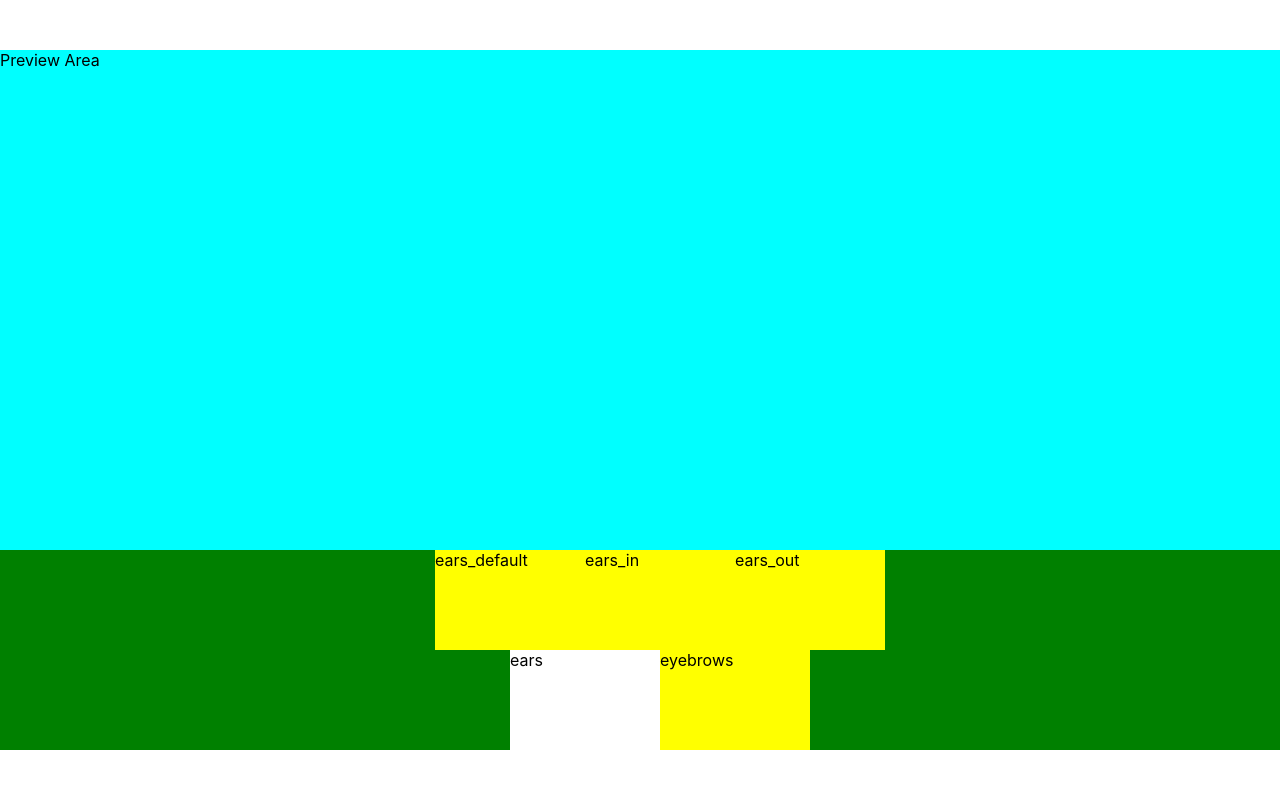
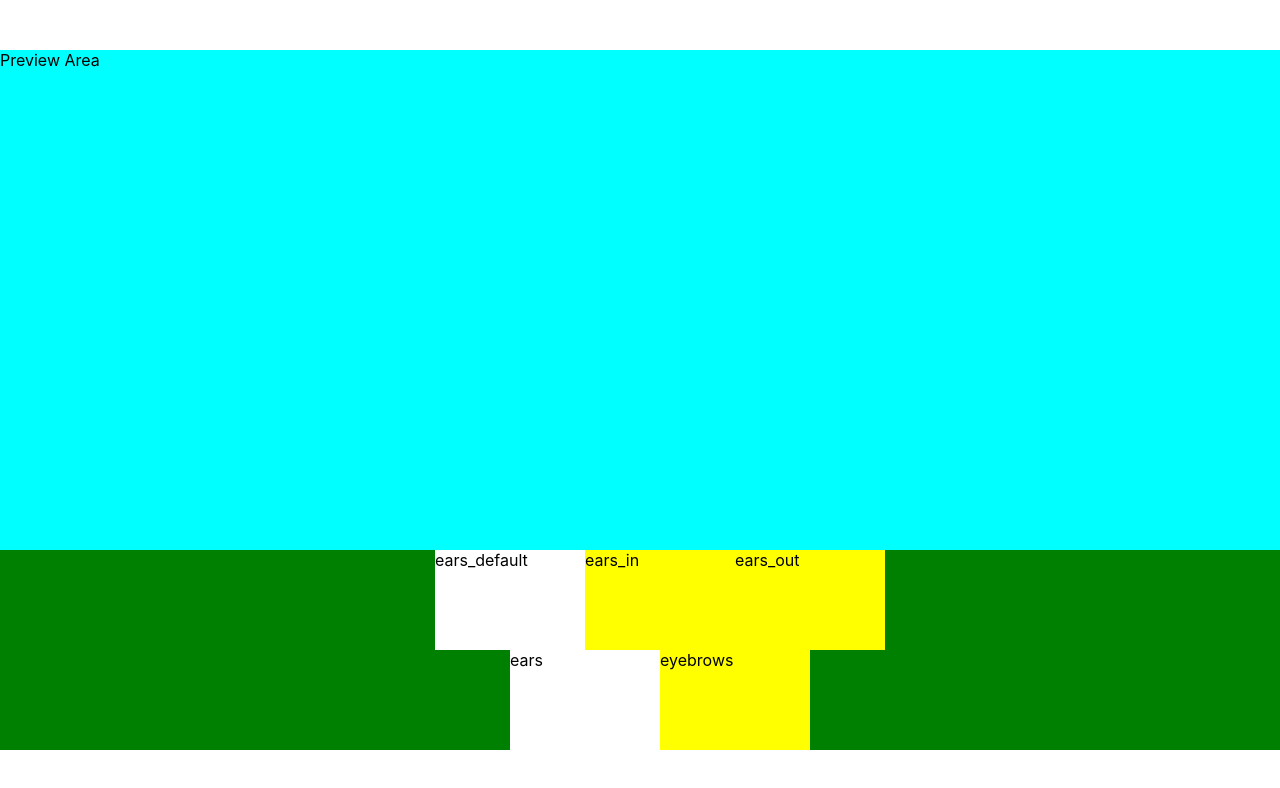
Before and after one commit to amplitude/datamonster-me, a React (Create React App) app: page / in a window 1280 px wide. Shown: the top 788 px of the page. Built offline with nearby package versions, Linux system fonts and the light colour scheme.

Commit message:
make selection logic better

```diff
--- a/src/App.js
+++ b/src/App.js
@@ -39,12 +39,13 @@ class App extends Component {
       <div className="App">
         <PreviewArea decorations={state.decorations} />
         <DecorationBar
-          category={state.categorySelected}
-          update={(decoration) => this.updateDecoration(decoration)}
+          decorationSelected={state.decorations[state.categorySelected]}
+          categorySelected={state.categorySelected}
+          updateDecoration={(decoration) => this.updateDecoration(decoration)}
         />
         <CategoryBar
-          category={state.categorySelected}
-          update={(category) => this.updateCategory(category)}
+          categorySelected={state.categorySelected}
+          updateCategory={(category) => this.updateCategory(category)}
         />
       </div>
     );
--- a/src/components/CategoryBar/CategoryBar.js
+++ b/src/components/CategoryBar/CategoryBar.js
@@ -14,8 +14,8 @@ class CategoryBar extends Component {
         {categories.map((category, i) => (
           <CategoryItem
             name={category}
-            selected={i === props.category}
-            update={() => props.update(i)}
+            selected={i === props.categorySelected}
+            onClick={() => props.updateCategory(i)}
           />
         ))}
       </ul>
--- a/src/components/CategoryItem/CategoryItem.js
+++ b/src/components/CategoryItem/CategoryItem.js
@@ -15,7 +15,7 @@ class CategoryItem extends Component {
     return (
       <li
         className={className}
-        onClick={props.update}
+        onClick={props.onClick}
       >
         {props.name}
       </li>
--- a/src/components/DecorationBar/DecorationBar.js
+++ b/src/components/DecorationBar/DecorationBar.js
@@ -9,15 +9,15 @@ class DecorationBar extends Component {
   render() {
     const { props } = this;
 
-    const decorationList = decorations[categories[props.category]]
+    const decorationList = decorations[categories[props.categorySelected]]
 
     return (
       <ul className="DecorationBar">
         {decorationList.map((category, i) => (
           <DecorationItem
             name={category}
-            selected={false}
-            update={() => props.update(i)}
+            selected={i === props.decorationSelected}
+            onClick={() => props.updateDecoration(i)}
           />
         ))}
       </ul>
--- a/src/components/DecorationItem/DecorationItem.js
+++ b/src/components/DecorationItem/DecorationItem.js
@@ -15,7 +15,7 @@ class DecorationItem extends Component {
     return (
       <li
         className={className}
-        onClick={props.update}
+        onClick={props.onClick}
       >
         {props.name}
       </li>
```
